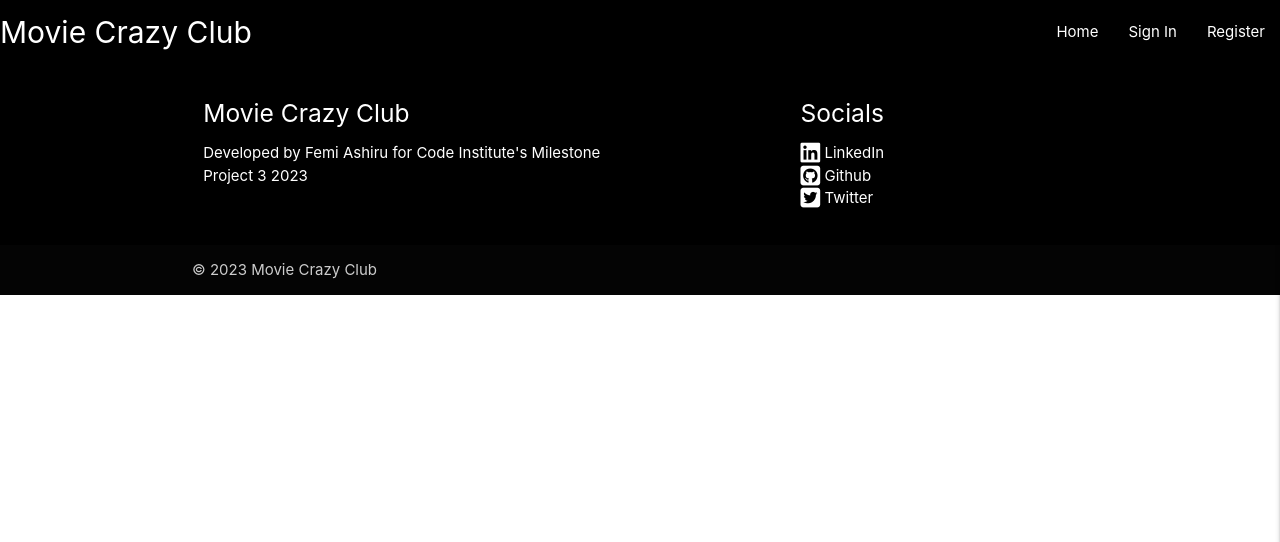
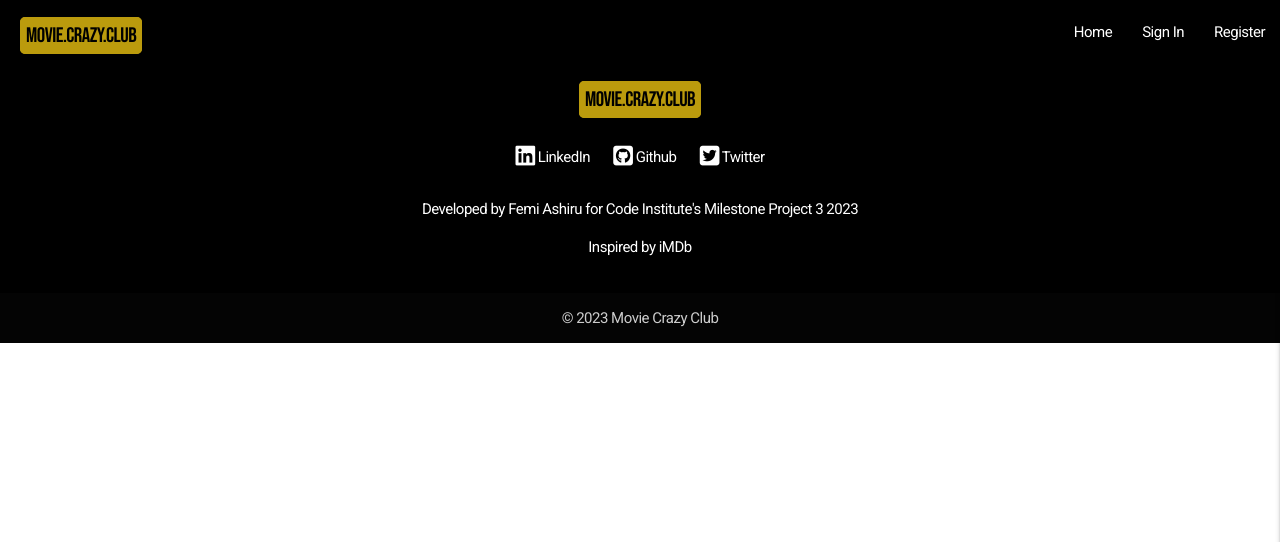
Before and after one commit to ofemiashiru/CI_MS3_MCC, a Flask app: page / in a window 1280 px wide. Shown: the top 542 px of the page. Run offline with Flask 3, Linux system fonts and the light colour scheme; data that the repository does not hold is empty; some libraries are stand-ins or nearby versions.

Commit message:
feat: design change of header, footer and nav

```diff
--- a/static/css/style.css
+++ b/static/css/style.css
@@ -1,18 +1,44 @@
+/* BODY */
+*{
+    font-family: 'Roboto', sans-serif;
+    letter-spacing: -0.5px;
+}
+
 /* MAIN LOGO */
 
 nav .brand-logo{
-    font-size: 1rem;
     transition: .4s
 }
 
+.brand-logo span{
+    font-size: 1.4rem;
+    font-family: 'Bebas Neue', sans-serif;
+    color: #000000;
+    border: 1px solid rgb(187, 155, 13);
+    background-color: rgb(187, 155, 13);
+    border-radius: 5px;
+    margin: 0;
+    padding: 5px;
+}
+
+.side-nav-logo{
+    display: inline !important;
+    margin: 0;
+    padding: 0 !important;
+}
+
 /* FLASHED MESSAGES */
+
 .flash-messages h4{
     font-size: 1.2rem;
 }
 
 /* NAVIGATION */
+
 .sidenav-close{
     cursor: pointer;
+    display: inline;
+    margin: 10px;
 }
 
 .sidenav li:not(:first-child) i {
@@ -56,6 +82,14 @@ nav .brand-logo{
 
 /* FOOTER */
 
+.socials{
+    margin: 30px 0;
+}
+
+.socials li{
+    display: inline;
+    padding: 10px;
+}
 
 /* REGISTER PAGE */
 .card-panel{
@@ -92,6 +126,9 @@ nav .brand-logo{
 
 /* Tablet */
 @media (min-width: 768px){
+    nav .brand-logo{
+        margin: 0;
+    }
     .movie-col{
         width:23%;
      }
@@ -102,6 +139,10 @@ nav .brand-logo{
 
 /* Desktop */
 @media (min-width: 1024px){
+    nav .brand-logo{
+        margin: 0 20px;
+    }
+
     .movie-col{
         width: 31%;
      }
--- a/templates/base.html
+++ b/templates/base.html
@@ -3,6 +3,10 @@
 <head>
     <meta charset="UTF-8">
     <meta name="viewport" content="width=device-width, initial-scale=1.0">
+    <!-- Google Fonts -->
+    <link rel="preconnect" href="https://fonts.googleapis.com">
+    <link rel="preconnect" href="https://fonts.gstatic.com" crossorigin>
+    <link href="https://fonts.googleapis.com/css2?family=Bebas+Neue&family=Roboto&display=swap" rel="stylesheet">
     <!-- Materialize Styles -->
     <link rel="stylesheet" href="https://cdnjs.cloudflare.com/ajax/libs/materialize/1.0.0/css/materialize.min.css" type="text/css">
     <!-- Custom Styles -->
@@ -17,9 +21,11 @@
         <!-- main navbar -->
         <nav class="nav-extended text-shadow black">
             <div class="nav-wrapper">
-                <a href="{{ url_for('show_movies') }}" class="brand-logo">Movie Crazy Club</a>
+                <a href="{{ url_for('show_movies') }}" class="brand-logo">
+                    <span>movie.crazy.club</span>
+                </a>
                 <a href="#" data-target="mobile-demo" class="sidenav-trigger right"><i class="fas fa-bars"></i></a>
-                <ul class="right hide-on-med-and-down">
+                <ul class="right hide-on-med-and-down nav-body">
                     <li><a href="{{ url_for('show_movies') }}">Home</a></li>
                     <!-- If user exists in session then show relevant links -->
                     {% if session.user %}
@@ -36,12 +42,12 @@
         </nav>
 
         <!-- mobile navbar -->
-        <ul class="sidenav" id="mobile-demo">
+        <ul class="sidenav nav-body" id="mobile-demo">
             <li>
-                <h4 class="center-align black-text mobile-nav-logo">
-                    <i class="fa-solid fa-xmark fa-sm sidenav-close"></i>
-                    Movie Crazy Club
-                </h4>
+                <i class="fa-solid fa-xmark fa-xl sidenav-close"></i>
+                <a href="{{ url_for('show_movies') }}" class="brand-logo side-nav-logo">
+                    <span>movie.crazy.club</span>
+                </a>
             </li>
             <li>
                 <a href="{{ url_for('show_movies') }}">
@@ -114,13 +120,11 @@
     <footer class="page-footer black">
         <div class="container">
             <div class="row">
-                <div class="col l6 s12">
-                    <h5 class="white-text">Movie Crazy Club</h5>
-                    <p class="white-text">Developed by Femi Ashiru for Code Institute's Milestone Project 3 2023</p>
-                </div>
-                <div class="col l4 offset-l2 s12">
-                    <h5 class="">Socials</h5>
-                    <ul>
+                <div class="col l12 s12 center">
+                    <a href="{{ url_for('show_movies') }}" class="brand-logo">
+                        <span>movie.crazy.club</span>
+                    </a>
+                    <ul class="socials">
                         <li>
                             <a class="white-text" target="_blank" href="https://www.linkedin.com/in/ofemiashiru/">
                                 <i class="fa-brands fa-linkedin fa-xl"></i> LinkedIn
@@ -137,11 +141,14 @@
                             </a>
                         </li>
                     </ul>
+                    <p class="white-text">Developed by Femi Ashiru for Code Institute's Milestone Project 3 2023</p>
+                    <p class="white-text">Inspired by iMDb</p>
                 </div>
+
             </div>
         </div>
         <div class="footer-copyright">
-            <div class="container">
+            <div class="container center">
                 <span></span>
             </div>
         </div>
```
